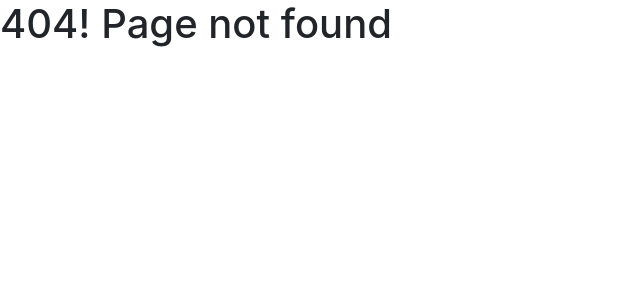
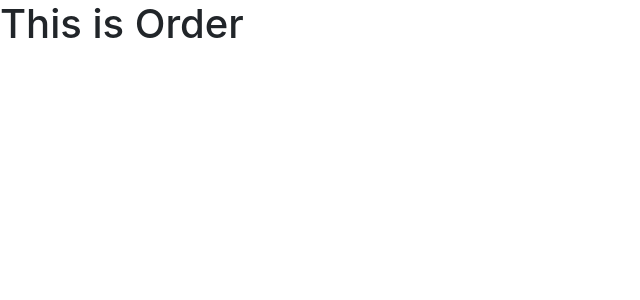
Before and after one commit to Hasib787/Better-World-Book, a React (Create React App) app: page /orders in a window 1280 px wide. Before the commit this address had no page. Shown: the top 300 px of the page, without its empty margins (0-640 px from the left). Built offline with nearby package versions, Linux system fonts and the light colour scheme.

Commit message:
added some change on routers

```diff
--- a/src/App.js
+++ b/src/App.js
@@ -7,7 +7,7 @@ import {
 
 import './App.css';
 import Home from "./components/Home/Home";
-import Header from "./components/Header/Header";
+import Orders from "./components/Orders/Orders";
 import Login from "./components/Login/Login";
 import Admin from "./components/Admin/Admin";
 import Deals from "./components/Deals/Deals";
@@ -31,8 +31,8 @@ function App() {
         <Route path="/home">
           <Home />
         </Route>
-        <Route path="/header">
-          <Header />
+        <Route path="/orders">
+          <Orders />
         </Route>
         <Route path="/login">
           <Login />
--- a/src/components/Orders/Orders.js
+++ b/src/components/Orders/Orders.js
@@ -1,4 +1,5 @@
 import React from 'react';
+import { UserContext } from '../../App';
 
 const Orders = () => {
     return (
```
